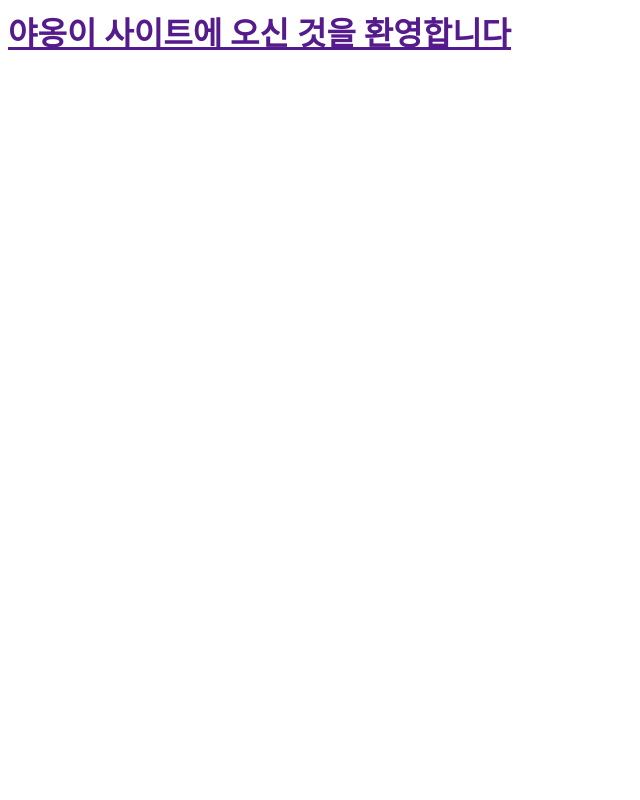
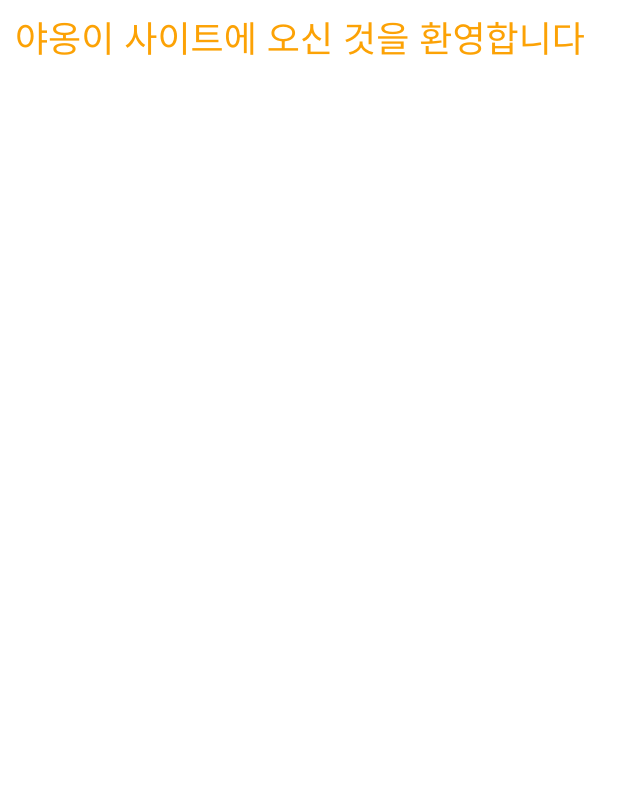
Before and after one commit to suzhan19/my-blog180725, a Django app: page / in a window 1280 px wide. Shown: the whole page, without its empty margins (0-640 px from the left). Run offline with Django 3.2, Linux system fonts and the light colour scheme; data that the repository does not hold is empty; some libraries are stand-ins or nearby versions.

Commit message:
링크 색추가?

```diff
--- /dev/null
+++ b/blog/static/css/blog.css
@@ -0,0 +1,7 @@
+h1 a {
+    color: #FCA205;
+}
+
+body {
+    padding-left: 15px;
+}
--- a/blog/templates/blog/post_list.html
+++ b/blog/templates/blog/post_list.html
@@ -1,20 +1,23 @@
+{% load static %}
 <html>
     <head>
+        <link rel="stylesheet" href="//maxcdn.bootstrapcdn.com/bootstrap/3.2.0/css/bootstrap.min.css">
+        <link rel="stylesheet" href="//maxcdn.bootstrapcdn.com/bootstrap/3.2.0/css/bootstrap-theme.min.css">
+        <link rel="stylesheet" href="{% static 'css/blog.css' %}">
         <title>나의 첫 블로그 타이틀</title>
     </head>
     <body>
         <div>
-            <h1><a href="">야옹이 사이트에 오신 것을 환영합니다</a></h1>
+            <h1><a href="/">야옹이 사이트에 오신 것을 환영합니다</a></h1>
         </div>
 
 
         {% for post in posts %}
             <div>
-            <p>published: {{ post.published_date }}</p>
-            <h1><a href="">{{ post.title }}</a></h1>
-            <p>{{ post.text|linebreaksbr }}</p>
+                <p>published: {{ post.published_date }}</p>
+                <h1><a href="">{{ post.title }}</a></h1>
+                <p>{{ post.text|linebreaksbr }}</p>
             </div>
         {% endfor %}
-
     </body>
 </html>
```
